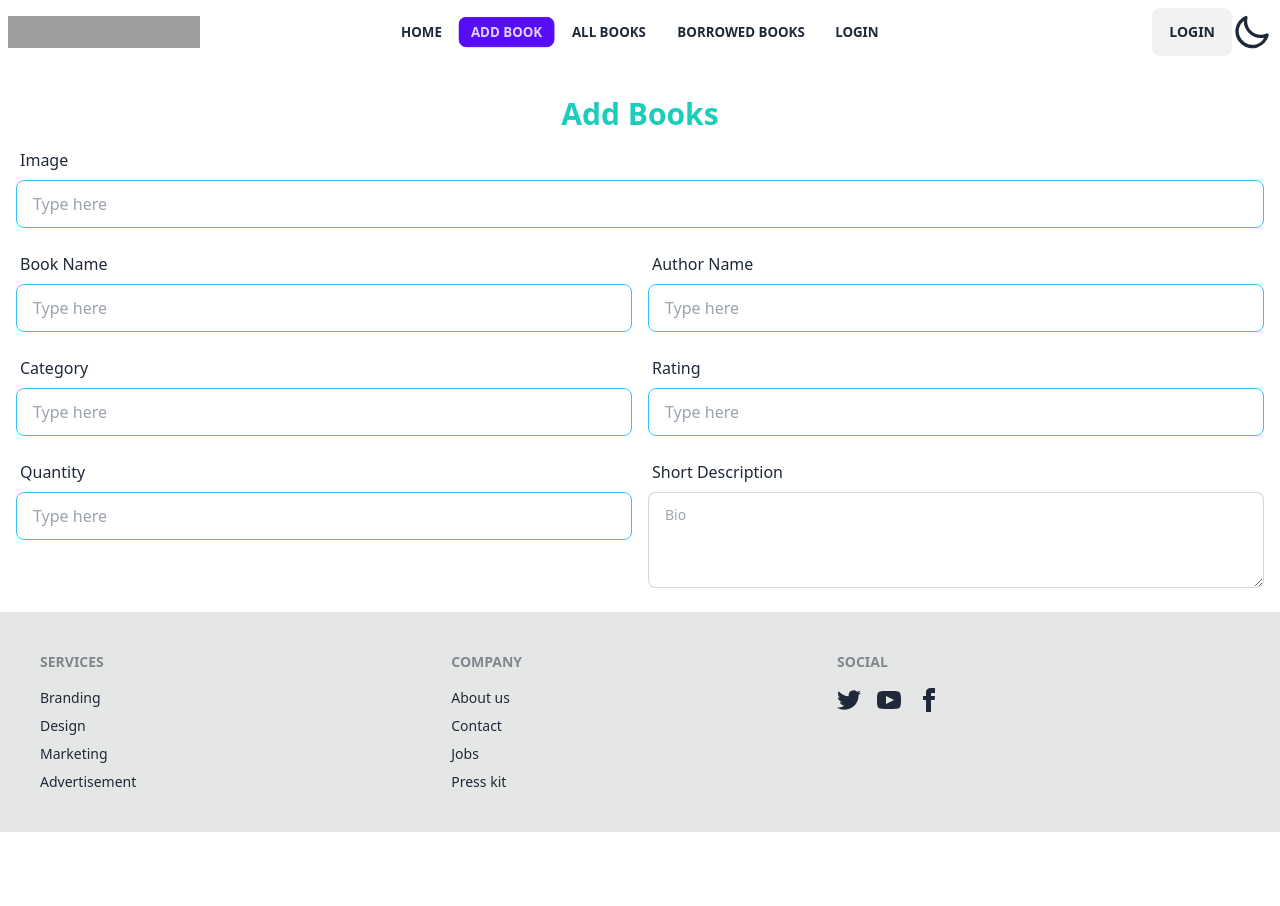
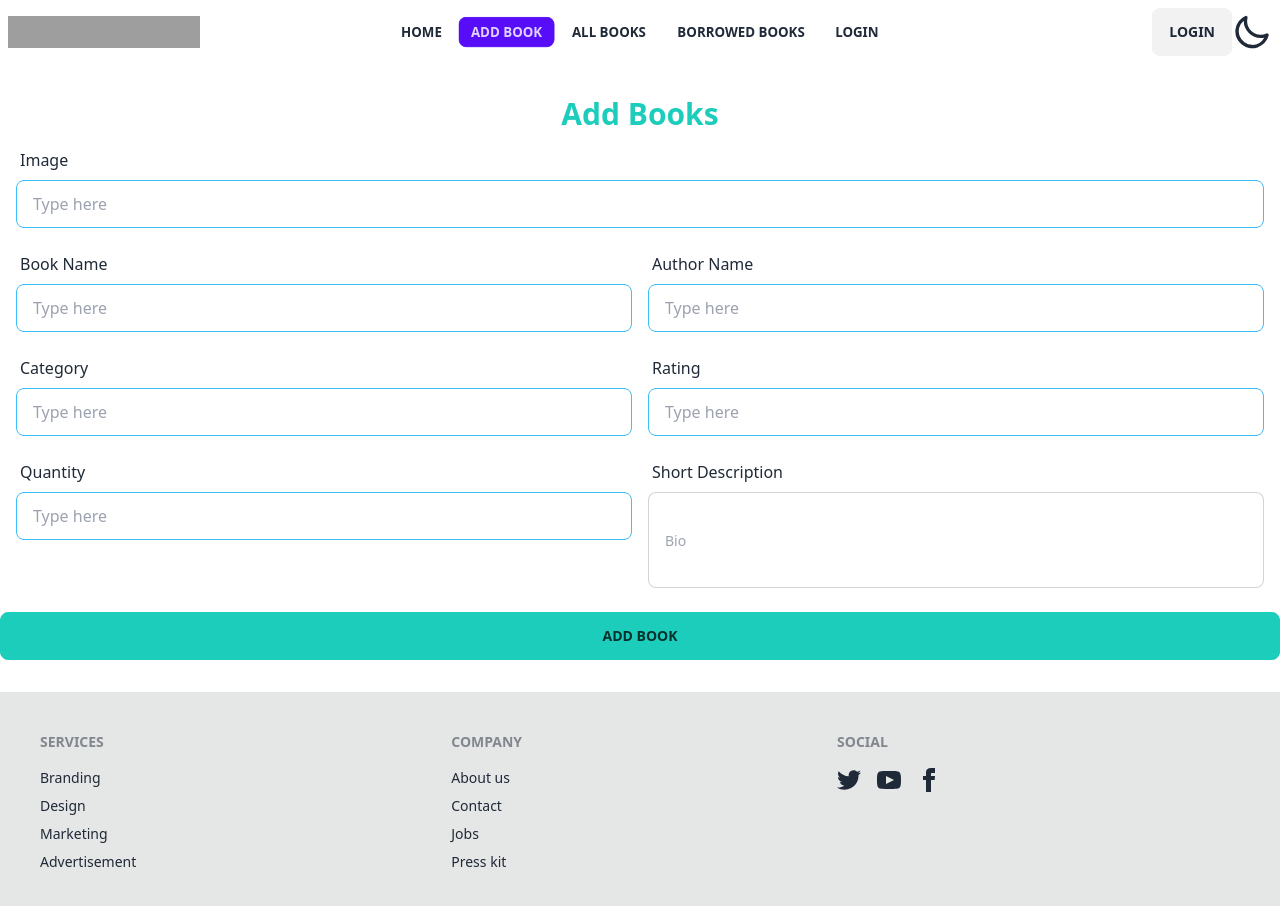
Before and after one commit to Jubayer-Ahmed-Sajid/Library-management-client-site, a React (Vite) app: page /addBook in a window 1280 px wide. Shown: the top 906 px of the page. Before the commit the page ends 832 px from the top, so only its background shows below. Built offline with nearby package versions, Linux system fonts and the light colour scheme; no server answers; grey boxes are pictures that could not be loaded.

Commit message:
add book page functionality implemented

```diff
--- a/src/Routes/Routes.jsx
+++ b/src/Routes/Routes.jsx
@@ -8,6 +8,7 @@ import AllBooks from "../page/AllBooks/AllBooks";
 import BorrowedBooks from "../page/Borrowed/BorrowedBooks";
 import Register from "../components/Register";
 import Root from "../Root/Root";
+import CategoryBooks from "../components/CategoryBooks/CategoryBooks";
 
   const router = createBrowserRouter([
     {
@@ -40,6 +41,12 @@ import Root from "../Root/Root";
         {
           path:'login',
           element:<Login></Login>
+        },
+        {
+          path:'categories/:name',
+          element:<CategoryBooks></CategoryBooks>,
+          loader:({params})=> fetch(`http://localhost:5000/allbooks/${params.name}`)
+
         }
 
       ]
--- a/src/components/Categories/Category.jsx
+++ b/src/components/Categories/Category.jsx
@@ -1,4 +1,5 @@
 import PropTypes from 'prop-types'
+import { Link } from 'react-router-dom';
 
 const Category = ({ category }) => {
     const {category_name,image_url} = category
@@ -9,7 +10,10 @@ const Category = ({ category }) => {
                 <h2 className="card-title">{category_name}</h2>
                 <p>If a dog chews shoes whose shoes does he choose?</p>
                 <div className="card-actions justify-center">
+                    <Link to ={`/categories/${category.category_name}`}>
+
                     <button className="btn btn-primary">Buy Now</button>
+                    </Link>
                 </div>
             </div>
         </div>
--- /dev/null
+++ b/src/components/CategoryBooks/CategoryBooks.jsx
@@ -0,0 +1,13 @@
+import { useLoaderData } from "react-router-dom";
+
+const CategoryBooks = () => {
+    const books = useLoaderData()
+    console.log(books.length)
+    return (
+        <div>
+           <h2>Category book</h2>
+        </div>
+    );
+};
+
+export default CategoryBooks;
--- a/src/page/AddBook/AddBook.jsx
+++ b/src/page/AddBook/AddBook.jsx
@@ -1,8 +1,36 @@
+import axios from "axios";
+import Swal from "sweetalert2";
+const AddBook = () => {
+    const handleAddBook = (e) => {
+        e.preventDefault();
+        const form = e.target;
+        const image = form.image.value;
+        const name = form.name.value;
+        const author = form.author.value;
+        const category = form.category.value;
+        const rating = form.rating.value;
+        const quantity = form.quantity.value;
+        const description = form.description.value;
+        const book  = {image,name,author,category,rating,quantity,description}
+        axios.post('http://localhost:5000/allBooks',book)
+        .then(res => {
+            if(res.data.insertedId){
+                Swal.fire({
+                    position: 'top-end',
+                    icon: 'success',
+                    title: 'Book added successfully added successfully',
+                    showConfirmButton: true,
+                    // timer: 2500
+                })
+            }
+        })
 
-const AddBook = () => {
+
+    }
     return (
         <div className="my-4">
             <h2 className="text-3xl font-bold text-center text-accent mt-8">Add Books</h2>
+            <form onSubmit={handleAddBook}>
                 <div className="flex w-full px-4 justify-around gap-4">
                     <div className="my-2 w-full">
 
@@ -43,18 +71,20 @@ const AddBook = () => {
                     <div className="my-2 w-full">
 
                         <label className="label    " >Quantity</label>
-                    <input type="number" placeholder="Type here" className="flex-1  input input-bordered input-info w-full " />
+                        <input type="number" name="quantity" placeholder="Type here" className="flex-1  input input-bordered input-info w-full " />
                     </div>
                     <div className="w-full my-2">
                         <div className="form-control">
                             <label className="label">Short Description</label>
-                        <textarea className="textarea textarea-bordered h-24" placeholder="Bio"></textarea>
+                            <input name="description" className="textarea textarea-bordered h-24" placeholder="Bio"></input>
 
                         </div>
                     </div>
 
 
                 </div>
+                <input type="submit" value='Add Book' name="" className="btn btn-accent w-full p-4 rounded-lg my-4" id="" />
+            </form>
         </div>
     );
 };
```
Lines whose indentation alone changed are shown as unchanged.
